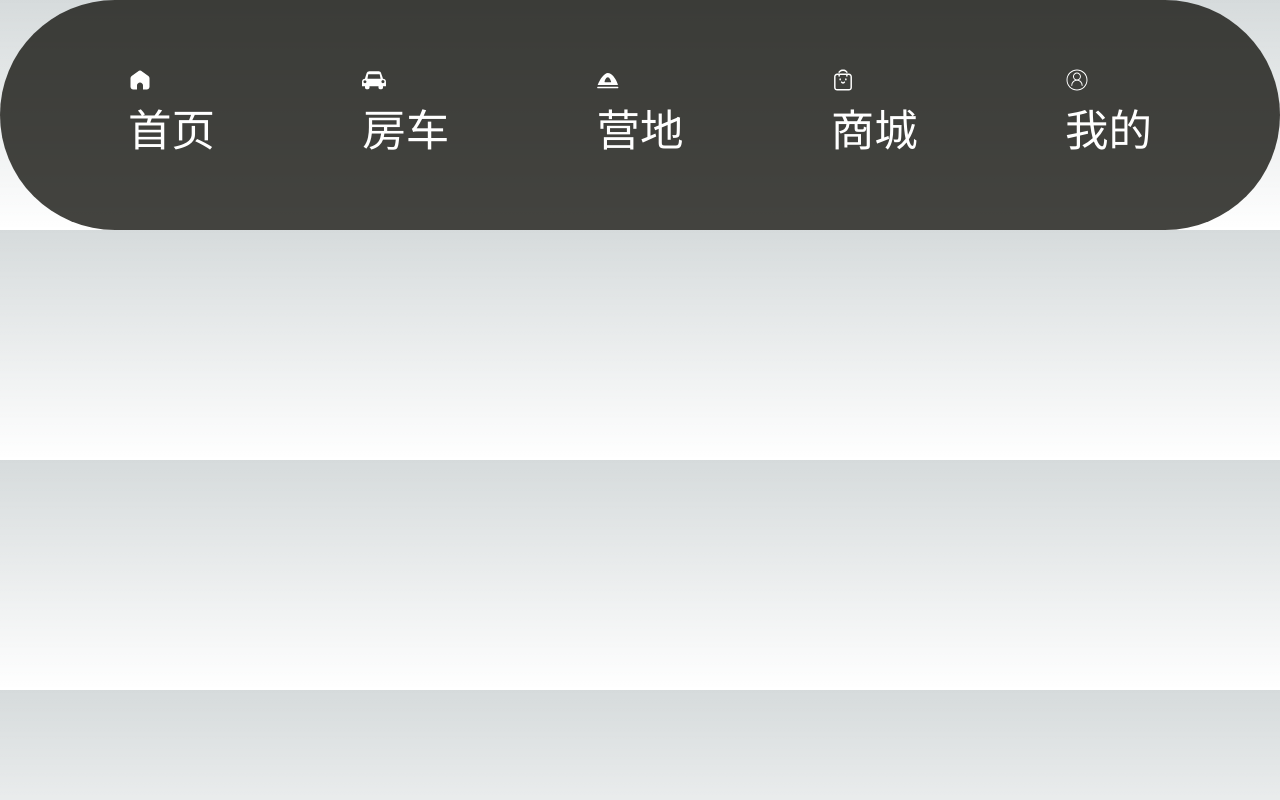
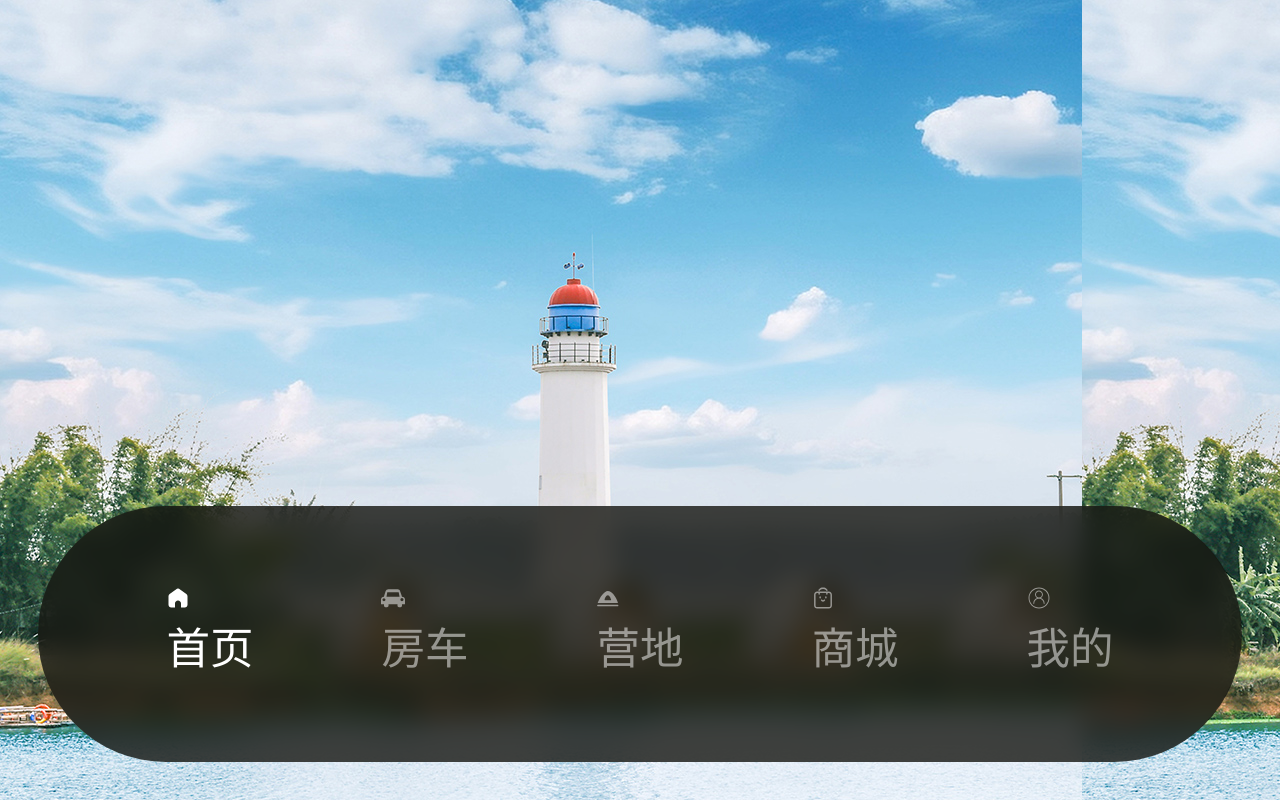
Before and after one commit to dandanDQ/dandanDQ.github.io, a Next.js app: page /components in a window 1280 px wide. Built offline with nearby package versions, Linux system fonts and the light colour scheme.

Commit message:
feat: add disabled class

```diff
--- a/app/components/NavBar.scss
+++ b/app/components/NavBar.scss
@@ -1,12 +1,12 @@
 .navbar-component {
     background-color: rgba(21, 21, 16, 0.8);
-    backdrop-filter: blur();
-    border-radius: 9vw;
+    backdrop-filter: blur(1vw);
+    border-radius: 10vw;
     display: flex;
     align-items: center;
     justify-content: space-between;
     padding: 0 10vw;
-    height: 18vw;
+    height: 20vw;
 
     .item {
         .img {
--- a/app/components/NavBar.tsx
+++ b/app/components/NavBar.tsx
@@ -5,10 +5,10 @@ export default function Navbar() {
   return (
     <div className="navbar-component">
         <NavButton name="首页" icon="/home.svg"/>
-        <NavButton name="房车" icon="/car.svg"/>
-        <NavButton name="营地" icon="/camp.svg"/>
-        <NavButton name="商城" icon="/mall.svg"/>
-        <NavButton name="我的" icon="/self_center.svg"/>
+        <NavButton name="房车" icon="/car.svg"disabled/>
+        <NavButton name="营地" icon="/camp.svg" disabled/>
+        <NavButton name="商城" icon="/mall.svg" disabled/>
+        <NavButton name="我的" icon="/self_center.svg" disabled/>
     </div>
   );
 }
--- a/app/components/NavButton.scss
+++ b/app/components/NavButton.scss
@@ -2,8 +2,13 @@
     .img {
         margin-bottom: 6px;
     }
+
     .title {
         color: #ffffff;
         font-size: 3.4vw;
     }
 }
+
+.disabled {
+    filter: opacity(50%);
+}
--- a/app/components/NavButton.tsx
+++ b/app/components/NavButton.tsx
@@ -3,11 +3,13 @@ import Image from 'next/image'
 
 interface NavButtonProps {
     name: string,
-    icon: string
+    icon: string,
+    disabled?: boolean
 }
-export default function NavButton({name, icon}: NavButtonProps) {
+export default function NavButton({name, icon, disabled}: NavButtonProps) {
+const className = `nav-button ${disabled ? 'disabled': ''}`;
   return (
-    <div className="nav-button">
+    <div className={className}>
         <Image
         className="img"
         src={icon}
--- /dev/null
+++ b/app/components/page.scss
@@ -0,0 +1,10 @@
+.component-sample {
+    height: 100vh;
+    background-image: url("/background/bg2.jps.jpg");
+    .nav-bar {
+        position: fixed;
+        bottom: 3vw;
+        left: 3vw;
+        right: 3vw;
+    }
+}
--- a/app/components/page.tsx
+++ b/app/components/page.tsx
@@ -1,9 +1,14 @@
 import Navbar from './NavBar';
+import "./page.scss"
 
+// 使用示例
 export default function Page() {
   return (
-    <div>
-      <Navbar></Navbar>
+    <div className='component-sample'>
+      <div className='nav-bar'>
+        <Navbar></Navbar>
+      </div>
     </div>
+
   );
 }
```
Also changed, not shown: public/background/bg2.jps.jpg (added).
